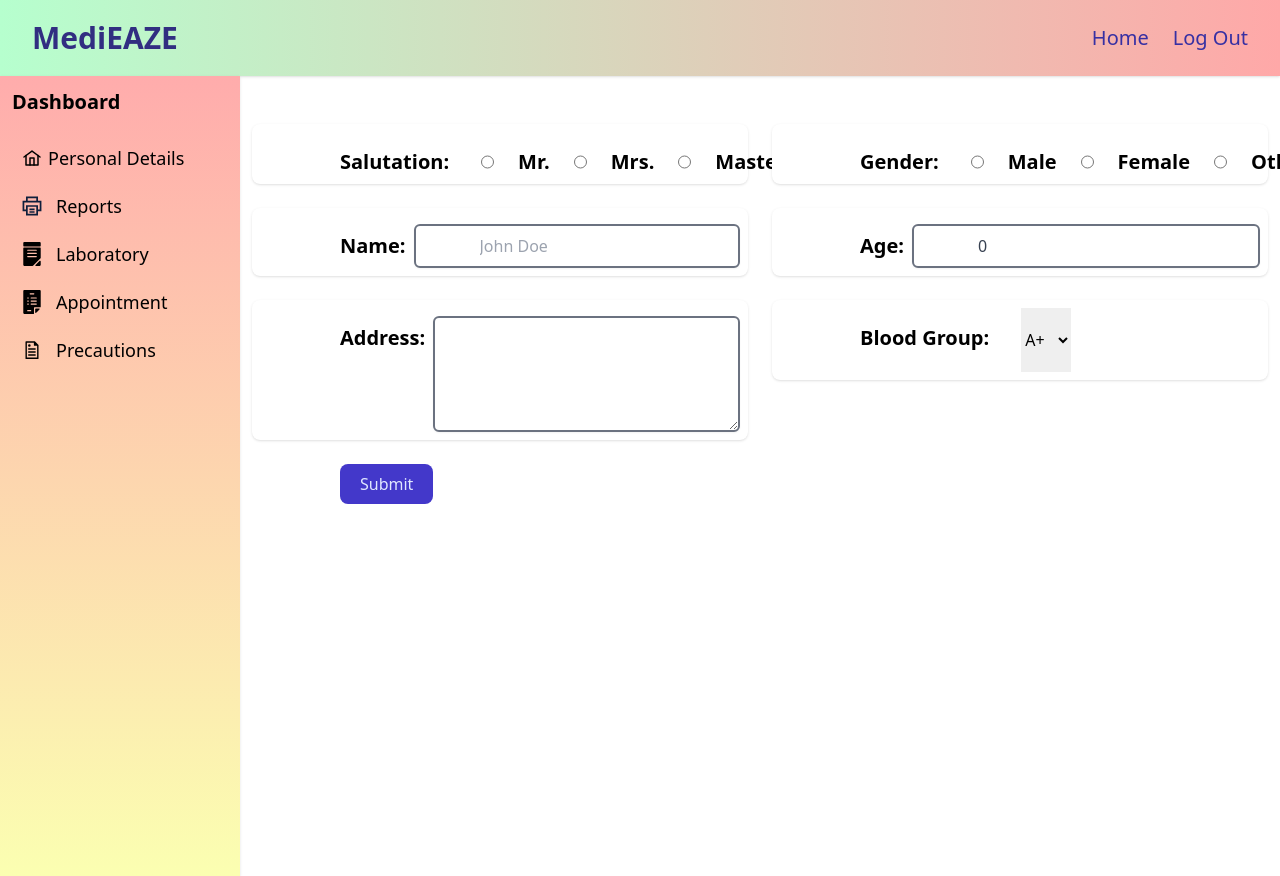
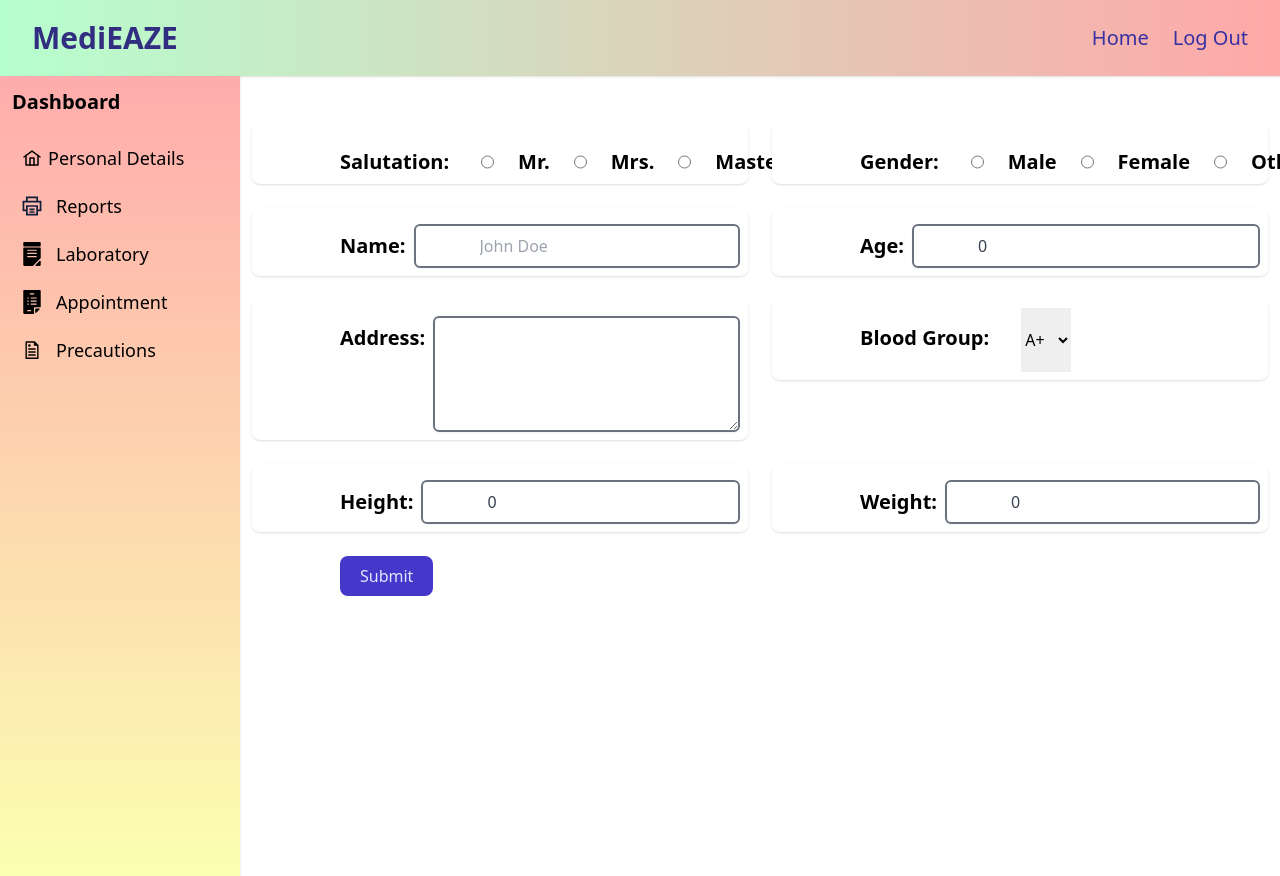
Before and after one commit to preetanam123/KJSCEHack_CodeNinjas, a React (Create React App) app in the folder frontend/: page /personal in a window 1280 px wide. Shown: the top 876 px of the page. Built offline with nearby package versions, Linux system fonts and the light colour scheme.

Commit message:
personal details

```diff
--- /dev/null
+++ b/frontend/src/Pages/Dashboard/Dashboard.js
@@ -0,0 +1,17 @@
+import React from "react";
+import Navbar from "./Navbar";
+import Sidebar from "./Sidebar";
+
+export default function Reports() {
+    return(
+        <div>
+            <Navbar />
+
+            <div className="flex">
+                <Sidebar />
+
+            </div>
+        </div>
+
+    );
+}
--- a/frontend/src/Pages/P_Home/Personal.js
+++ b/frontend/src/Pages/P_Home/Personal.js
@@ -13,10 +13,12 @@ export default function Personal() {
     const [age, setAge] = useState(0);
     const [address, setAddress] = useState('');
     const [bloodGroup, setBloodGroup] = useState('');
+    const [height, setHeight] = useState(0);
+    const [weight, setWeight] = useState(0);
 
-    // const handleChangeG = (e) => {
-    //     setGender(e.value);
-    // }
+    const handleChangeG = (e) => {
+        setGender(e.value);
+    }
     const url = 'http://localhost:5000/api/personal';
 
     const handleChangeN = (e) => {
@@ -32,12 +34,20 @@ export default function Personal() {
     const handleChangeB = (e) => {
         setBloodGroup(e.target.value);
     }
+    const handleChangeH = (e) => {
+        setHeight(e.target.value);
+    }
+    const handleChangeW = (e) => {
+        setWeight(e.target.value);
+    }
     // setGender('Male');
     console.log(gender);
     console.log(name);
     console.log(age);
     console.log(address);
     console.log(bloodGroup);
+    console.log(height);
+    console.log(weight);
 
     const handleSubmit = async (e) => {
         e.preventDefault();
@@ -46,7 +56,9 @@ export default function Personal() {
                 name,
                 age,
                 address,
-                bloodGroup
+                bloodGroup,
+                height,
+                weight
             });
             console.log(response.data);
             if(response.data){
@@ -54,10 +66,13 @@ export default function Personal() {
             }
         } catch (error) {
             console.log(error.response);
+            setGender("");
             setName("");
             setAge("");
             setAddress("");
             setBloodGroup("");
+            setHeight("");
+            setWeight("");
             alert("Error occured while logging in");
 
         }
@@ -152,6 +167,30 @@ export default function Personal() {
                                         </select>
                                 </div>
 
+                                <div className="w-full px-2 py-2 bg-white rounded-lg shadow flex">
+                                    <label className=" mr-2 font-bold text-[#000000] text-xl ml-20 mt-4 flex">Height: </label>
+                                    <input
+                                        type="number"
+                                        name="height"
+                                        className="w-full block px-16 py-2 mt-2 border-gray-500 border-2 rounded-md shadow-sm focus:border-indigo-300 focus:ring
+                                    focus:ring-indigo-200 focus:ring-opacity-50 text-gray-700"
+                                        placeholder=""
+                                        onChange={handleChangeH}
+                                        value={height}/>
+                                </div>
+
+                                <div className="w-full px-2 py-2 bg-white rounded-lg shadow flex">
+                                    <label className=" mr-2 font-bold text-[#000000] text-xl ml-20 mt-4 flex">Weight: </label>
+                                    <input
+                                        type="number"
+                                        name="weight"
+                                        className="w-full block px-16 py-2 mt-2 border-gray-500 border-2 rounded-md shadow-sm focus:border-indigo-300 focus:ring
+                                    focus:ring-indigo-200 focus:ring-opacity-50 text-gray-700"
+                                        placeholder=""
+                                        onChange={handleChangeW}
+                                        value={weight}/>
+                                </div>
+
                                 <div className="flex ml-16">
                                     <div className="ml-6 ">
                                         <button type="submit" className=" h-10 px-5 text-indigo-100 bg-indigo-700
```
